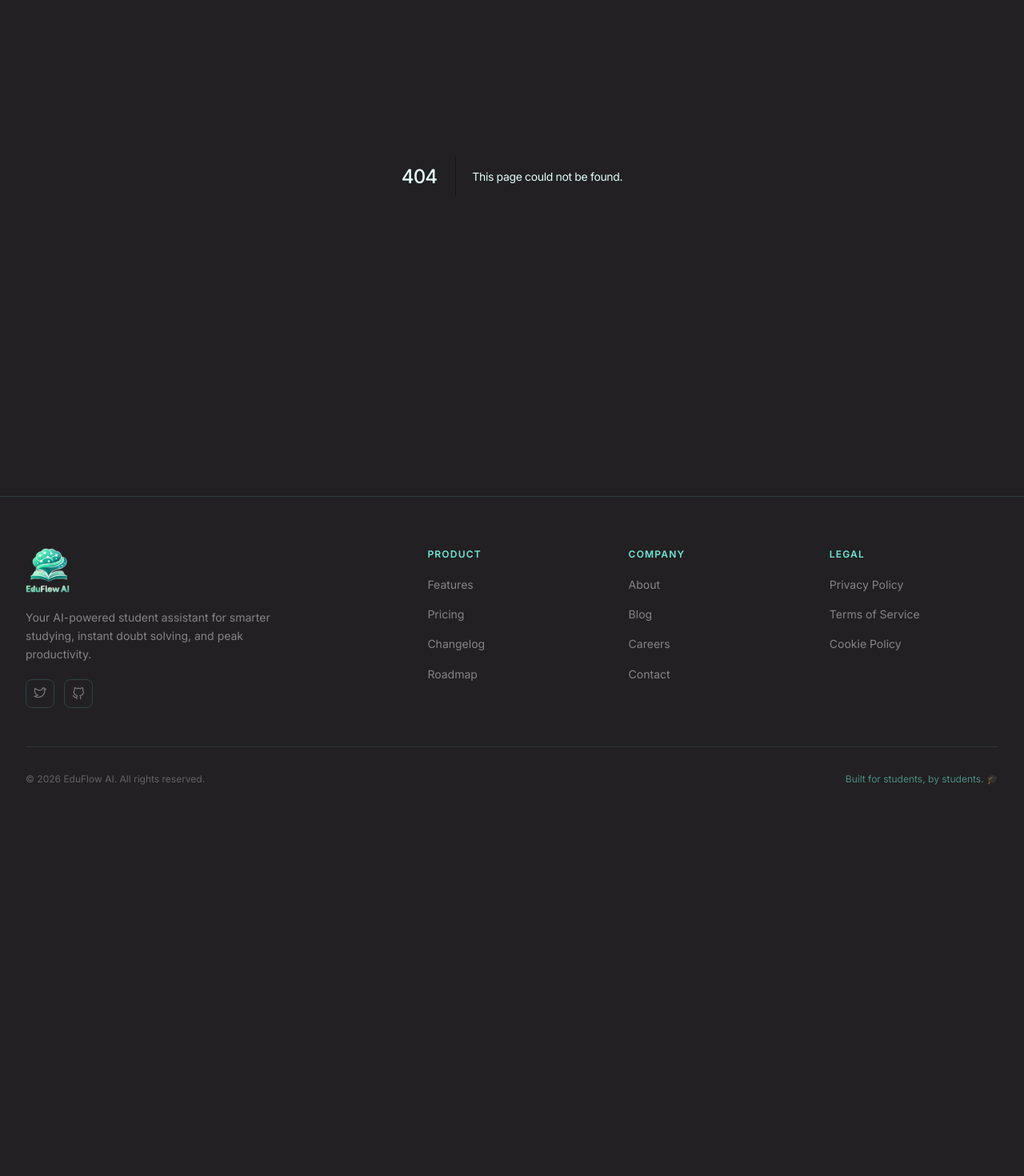
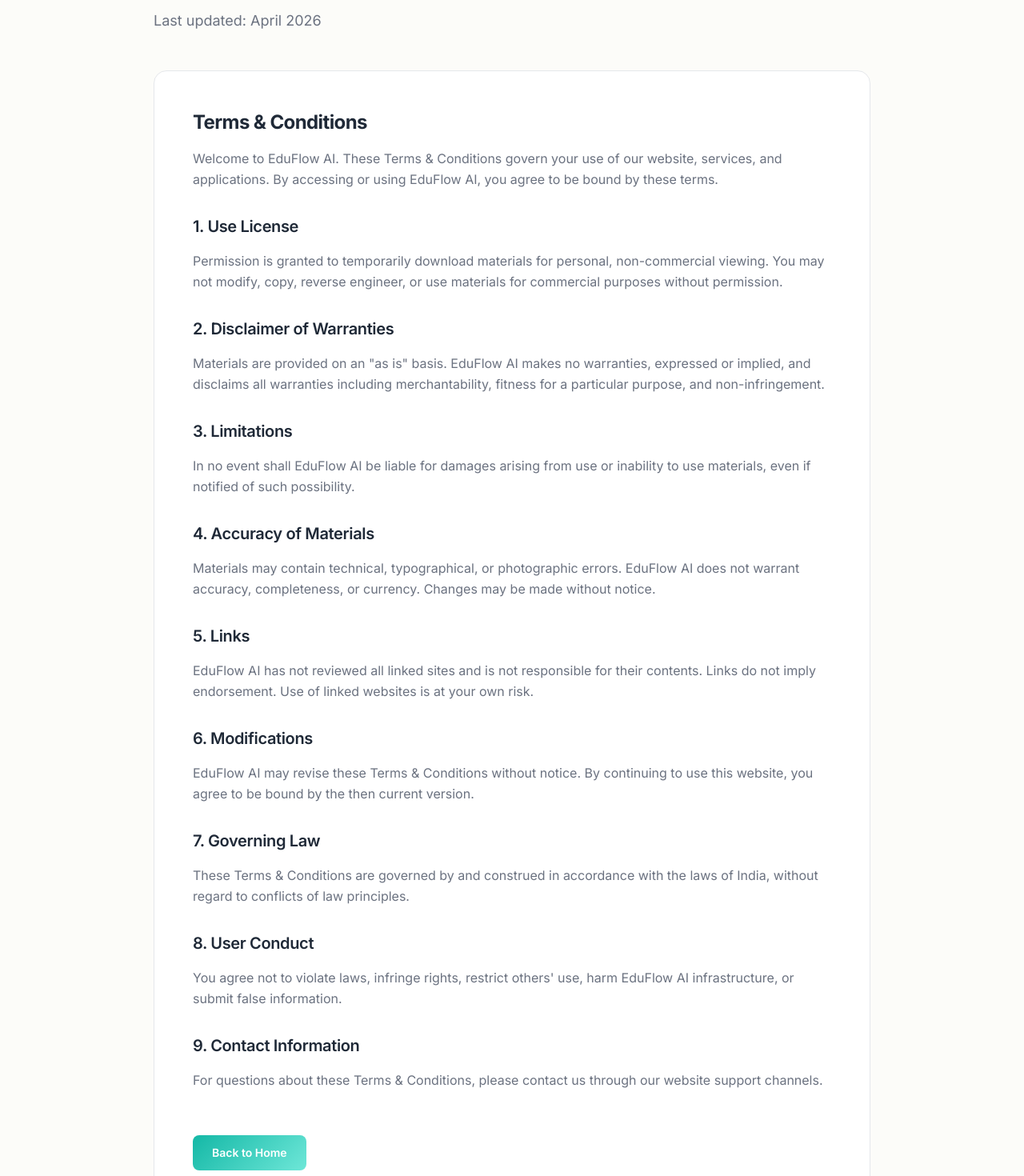
Before and after one commit to prabhakarshukla/EduFlow_AI, a Next.js app: page /terms in a window 1280 px wide. Before the commit this address had no page. Shown: the part 180-1650 px from the top of the page at 80% size. Before the commit the page ends 1226 px from the top, so only its background shows below. Built offline with nearby package versions, Linux system fonts and the light colour scheme.

Commit message:
Add Terms and Conditions page

```diff
--- /dev/null
+++ b/app/terms/page.tsx
@@ -0,0 +1,150 @@
+'use client';
+
+import Link from 'next/link';
+
+export default function TermsPage() {
+  return (
+    <div className="min-h-screen px-4 py-20" style={{ background: '#fcfcf9' }}>
+      <div className="max-w-4xl mx-auto">
+        <div className="mb-12">
+          <Link
+            href="/"
+            className="inline-flex items-center gap-2 text-sm font-medium mb-6 transition-colors"
+            style={{ color: '#14b8a6' }}
+            onMouseEnter={e => {
+              (e.currentTarget as HTMLElement).style.color = '#0d9488';
+            }}
+            onMouseLeave={e => {
+              (e.currentTarget as HTMLElement).style.color = '#14b8a6';
+            }}
+          >
+            ← Back to Home
+          </Link>
+
+          <h1 className="text-5xl font-bold mb-4" style={{ color: '#1f2937' }}>
+            Terms & Conditions
+          </h1>
+          <p className="text-lg" style={{ color: '#6b7280' }}>
+            Last updated: April 2026
+          </p>
+        </div>
+
+        <div
+          className="rounded-2xl border p-8 md:p-12 space-y-8"
+          style={{ background: '#ffffff', borderColor: '#e5e7eb' }}
+        >
+          <section>
+            <h2 className="text-2xl font-bold mb-4" style={{ color: '#1f2937' }}>
+              Terms & Conditions
+            </h2>
+            <p className="leading-relaxed" style={{ color: '#6b7280' }}>
+              Welcome to EduFlow AI. These Terms & Conditions govern your use of our website, services, and applications. By accessing or using EduFlow AI, you agree to be bound by these terms.
+            </p>
+          </section>
+
+          <section>
+            <h3 className="text-xl font-semibold mb-4" style={{ color: '#1f2937' }}>
+              1. Use License
+            </h3>
+            <p className="leading-relaxed" style={{ color: '#6b7280' }}>
+              Permission is granted to temporarily download materials for personal, non-commercial viewing. You may not modify, copy, reverse engineer, or use materials for commercial purposes without permission.
+            </p>
+          </section>
+
+          <section>
+            <h3 className="text-xl font-semibold mb-4" style={{ color: '#1f2937' }}>
+              2. Disclaimer of Warranties
+            </h3>
+            <p className="leading-relaxed" style={{ color: '#6b7280' }}>
+              Materials are provided on an "as is" basis. EduFlow AI makes no warranties, expressed or implied, and disclaims all warranties including merchantability, fitness for a particular purpose, and non-infringement.
+            </p>
+          </section>
+
+          <section>
+            <h3 className="text-xl font-semibold mb-4" style={{ color: '#1f2937' }}>
+              3. Limitations
+            </h3>
+            <p className="leading-relaxed" style={{ color: '#6b7280' }}>
+              In no event shall EduFlow AI be liable for damages arising from use or inability to use materials, even if notified of such possibility.
+            </p>
+          </section>
+
+          <section>
+            <h3 className="text-xl font-semibold mb-4" style={{ color: '#1f2937' }}>
+              4. Accuracy of Materials
+            </h3>
+            <p className="leading-relaxed" style={{ color: '#6b7280' }}>
+              Materials may contain technical, typographical, or photographic errors. EduFlow AI does not warrant accuracy, completeness, or currency. Changes may be made without notice.
+            </p>
+          </section>
+
+          <section>
+            <h3 className="text-xl font-semibold mb-4" style={{ color: '#1f2937' }}>
+              5. Links
+            </h3>
+            <p className="leading-relaxed" style={{ color: '#6b7280' }}>
+              EduFlow AI has not reviewed all linked sites and is not responsible for their contents. Links do not imply endorsement. Use of linked websites is at your own risk.
+            </p>
+          </section>
+
+          <section>
+            <h3 className="text-xl font-semibold mb-4" style={{ color: '#1f2937' }}>
+              6. Modifications
+            </h3>
+            <p className="leading-relaxed" style={{ color: '#6b7280' }}>
+              EduFlow AI may revise these Terms & Conditions without notice. By continuing to use this website, you agree to be bound by the then current version.
+            </p>
+          </section>
+
+          <section>
+            <h3 className="text-xl font-semibold mb-4" style={{ color: '#1f2937' }}>
+              7. Governing Law
+            </h3>
+            <p className="leading-relaxed" style={{ color: '#6b7280' }}>
+              These Terms & Conditions are governed by and construed in accordance with the laws of India, without regard to conflicts of law principles.
+            </p>
+          </section>
+
+          <section>
+            <h3 className="text-xl font-semibold mb-4" style={{ color: '#1f2937' }}>
+              8. User Conduct
+            </h3>
+            <p className="leading-relaxed" style={{ color: '#6b7280' }}>
+              You agree not to violate laws, infringe rights, restrict others' use, harm EduFlow AI infrastructure, or submit false information.
+            </p>
+          </section>
+
+          <section>
+            <h3 className="text-xl font-semibold mb-4" style={{ color: '#1f2937' }}>
+              9. Contact Information
+            </h3>
+            <p className="leading-relaxed" style={{ color: '#6b7280' }}>
+              For questions about these Terms & Conditions, please contact us through our website support channels.
+            </p>
+          </section>
+
+          <div className="pt-6 flex gap-4">
+            <Link
+              href="/"
+              className="px-6 py-3 text-sm font-semibold rounded-lg transition-all duration-200"
+              style={{
+                background: 'linear-gradient(135deg, #14b8a6 0%, #6ee7d8 100%)',
+                color: '#ffffff',
+              }}
+              onMouseEnter={e => {
+                (e.currentTarget as HTMLElement).style.transform = 'translateY(-2px)';
+                (e.currentTarget as HTMLElement).style.boxShadow = '0 10px 22px rgba(20,184,166,0.32)';
+              }}
+              onMouseLeave={e => {
+                (e.currentTarget as HTMLElement).style.transform = 'translateY(0)';
+                (e.currentTarget as HTMLElement).style.boxShadow = 'none';
+              }}
+            >
+              Back to Home
+            </Link>
+          </div>
+        </div>
+      </div>
+    </div>
+  );
+}
```
